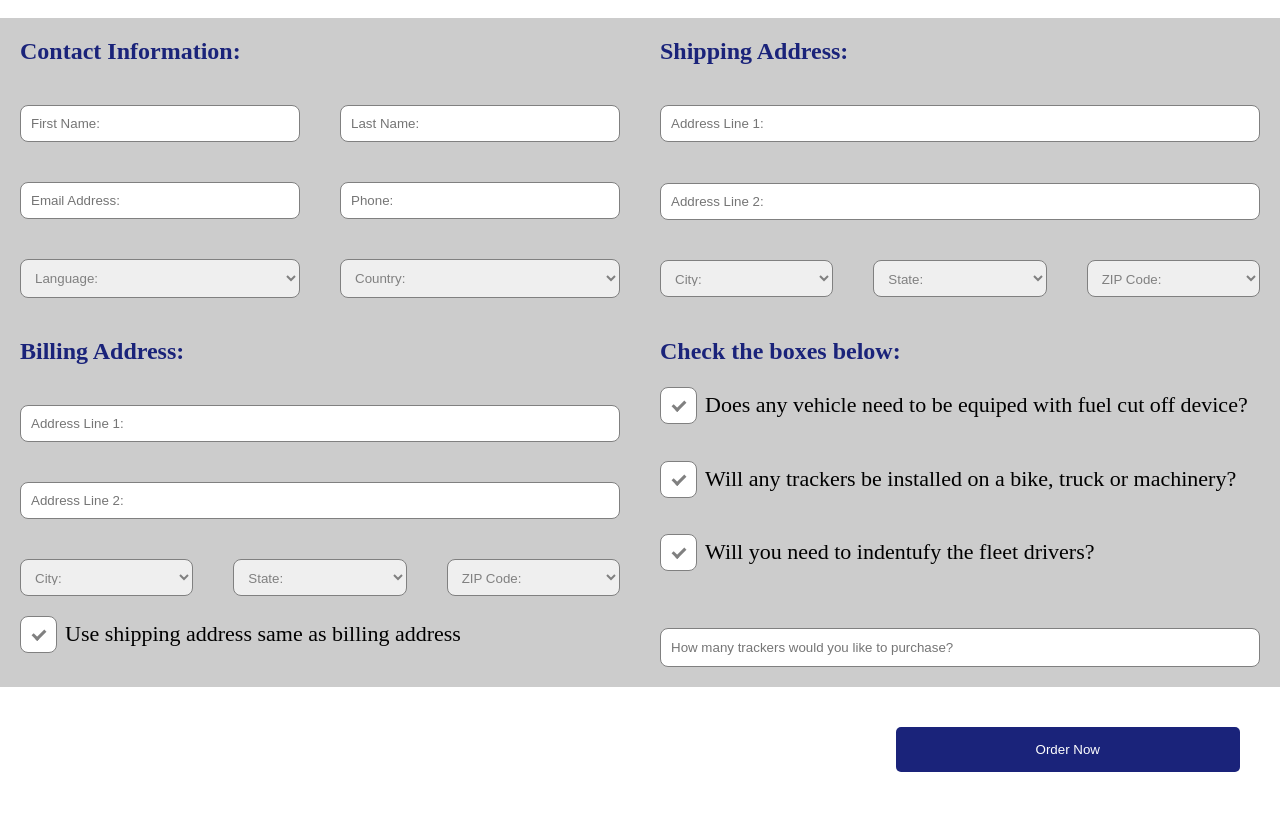
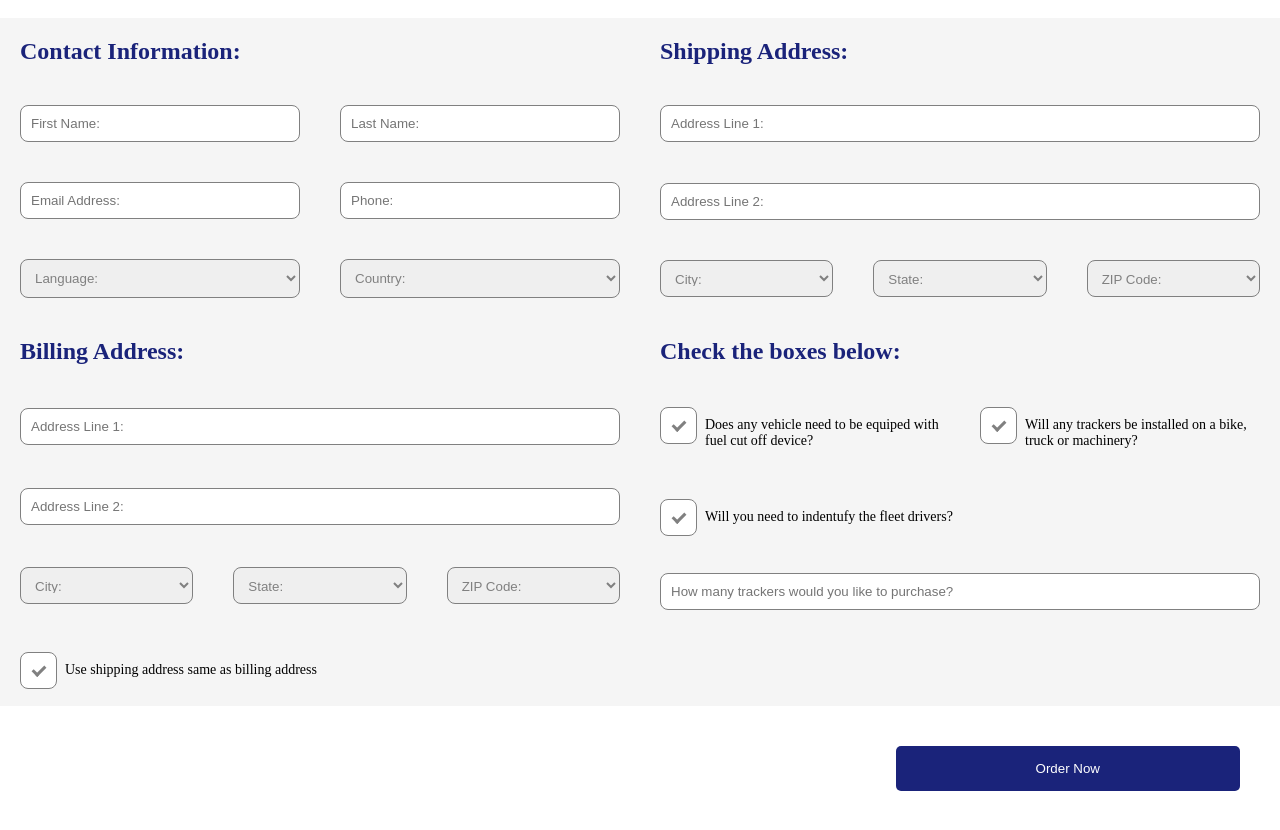
Before and after one commit to RcrdLau/RicardoLau-test-NodeJSJunior, a React app: page / in a window 1280 px wide. Shown: the part 110-940 px from the top of the page. Built offline with nearby package versions, Linux system fonts and the light colour scheme.

Commit message:
alteracoes

```diff
--- a/src/components/BillingAddress.js
+++ b/src/components/BillingAddress.js
@@ -27,7 +27,7 @@ function BillingAddress() {
                 <option value="france">France</option>
             </select>
             <div className="break"></div>
-            <CheckBox msgg="Use shipping address same as billing address" />
+            {/* <CheckBox msgg="Use shipping address same as billing address" /> */}
         </form>
     )
 }
--- a/src/components/Body.js
+++ b/src/components/Body.js
@@ -3,6 +3,7 @@ import ContactInformation from './ContactInformation'
 import ShippingAddress from './ShippingAddress'
 import BillingAddress from './BillingAddress'
 import Boxes from './Boxes'
+import CheckBox from './CheckBox'
 
 function Header() {
 
@@ -12,6 +13,9 @@ function Header() {
             <ShippingAddress />
             <BillingAddress />
             <Boxes />
+            <div>
+                <CheckBox msgg="Use shipping address same as billing address" />
+            </div>
         </body>
     )
 
--- a/src/components/Boxes.js
+++ b/src/components/Boxes.js
@@ -10,7 +10,7 @@ function Boxes() {
             <CheckBox msgg="Does any vehicle need to be equiped with fuel cut off device?" />
             <CheckBox msgg="Will any trackers be installed on a bike, truck or machinery?" />
             <CheckBox msgg="Will you need to indentufy the fleet drivers?" />
-            <input type="number" placeholder="How many trackers would you like to purchase? " />
+            <input className="qnt" type="number" placeholder="How many trackers would you like to purchase? " />
         </form>
     )
 }
--- a/src/components/CheckBox.js
+++ b/src/components/CheckBox.js
@@ -3,10 +3,12 @@ import React, { Component } from 'react'
 export default class CheckBox extends Component{
     render() {
         return (
-            <label className="container-cb">{this.props.msgg}
-                <input type="checkbox" checked="checked"/>
-                <span className="checkmark"></span>
-            </label>
+            <div className="cb" >
+                <label className="container-cb">{this.props.msgg}
+                    <input type="checkbox" checked="checked"/>
+                    <span className="checkmark"></span>
+                </label>
+            </div>
         )
     }
 }
--- a/src/styles/_body.scss
+++ b/src/styles/_body.scss
@@ -1,6 +1,6 @@
 .container {
     max-width: 1300px;
-    background: #ccc;
+    background: rgb(245, 245, 245);
     margin: 0 auto;
     display: flex;
     flex-wrap: wrap;
--- a/src/styles/_boxes.scss
+++ b/src/styles/_boxes.scss
@@ -8,6 +8,11 @@
         margin: 20px;
         flex-basis: 100%;
     }
+
+    label {
+        font-size: 14px;
+    }
+
     input {
         margin: 20px;
         outline: 0;
@@ -18,4 +23,8 @@
         flex: 1 1 100%;
     }
 
+    .qnt {
+        flex: 1 1 100%;
+    }
+
 }
--- a/src/styles/_checkbox.scss
+++ b/src/styles/_checkbox.scss
@@ -1,10 +1,17 @@
+.cb {
+  flex: 1 1 50%;
+
+  label {
+    padding-top: 10px;
+    font-size: 14px;
+  }
+}
 /* Customize the label (the container) */
 .container-cb {
     display: block;
     position: relative;
     padding: 5px 0 0 45px;
-    margin-bottom: 40px;
-    margin-left: 20px;
+    margin: 22px 20px 28px 20px;
     outline: none;
     cursor: pointer;
     font-size: 22px;
```
Also changed, not shown: 1 other file.
